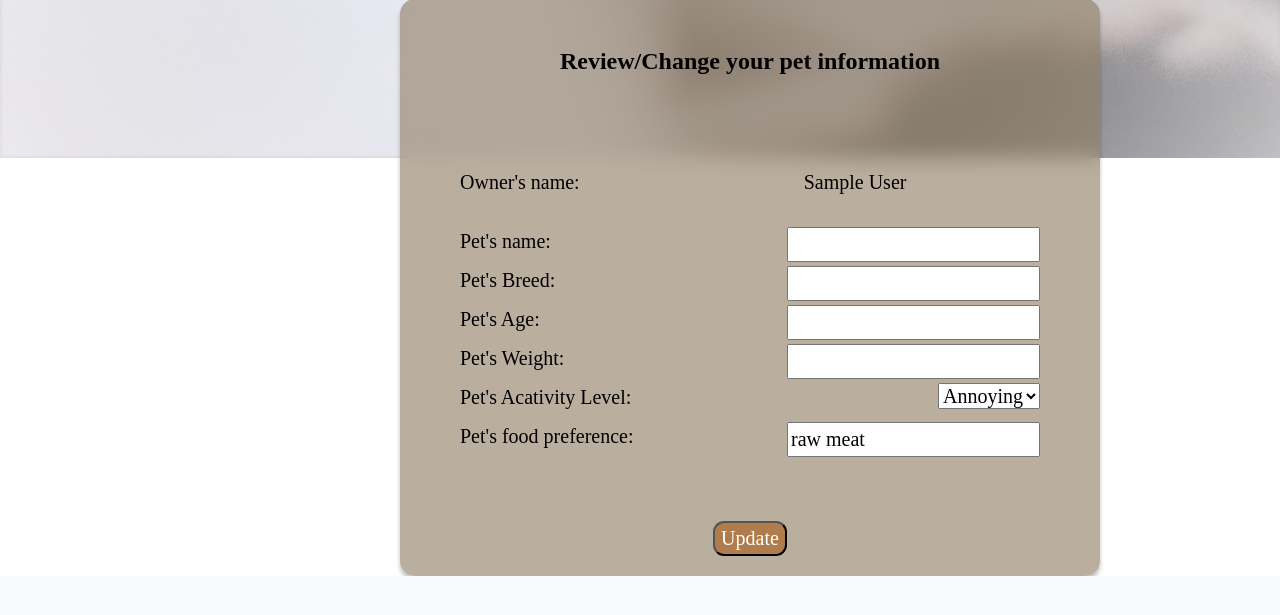
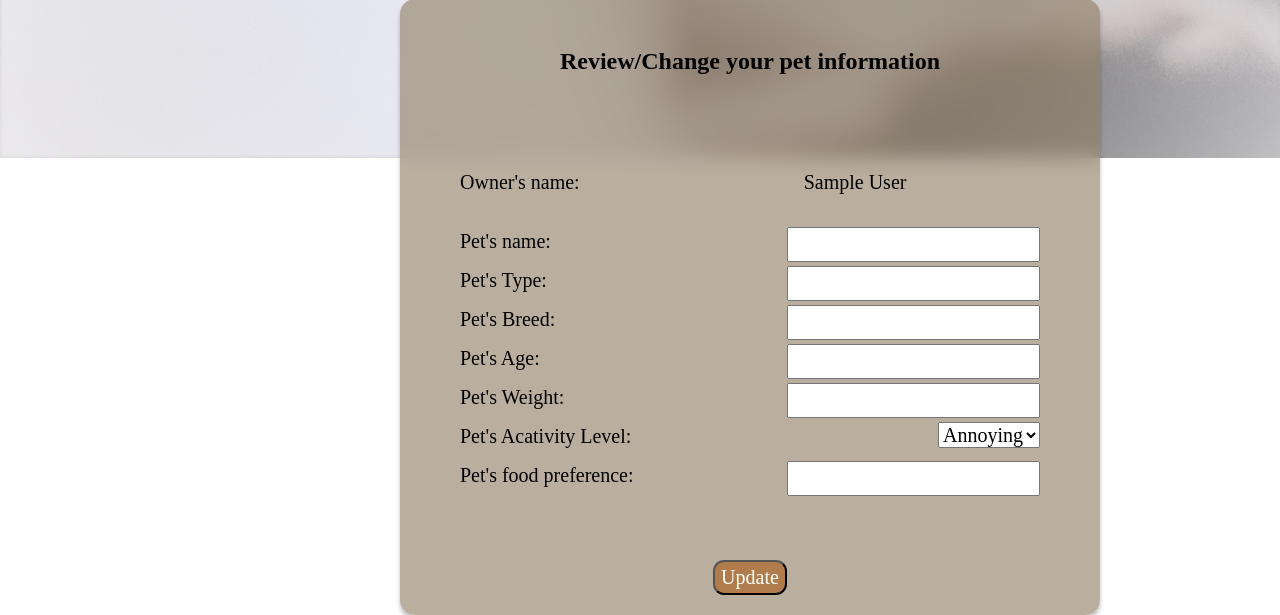
Before and after one commit to liqingy5/TOP, a Flask app: page /petsList/pet/1 in a window 1280 px wide. Shown: the part 1202-1817 px from the top of the page. Before the commit the page ends 1778 px from the top, so only its background shows below. Run offline with Flask 3, Linux system fonts and the light colour scheme; the visitor is signed in with stand-in values (Sample User, id 1); data that the repository does not hold is empty; some libraries are stand-ins or nearby versions.

Commit message:
Add and Delete Pets

```diff
--- a/app.py
+++ b/app.py
@@ -149,6 +149,8 @@ def scheduleRequest():
 
 
 
+
+
 @app.route('/index')
 @login_required
 def index():
@@ -183,6 +185,37 @@ def myInfo():
     return render_template('/components/info.html',user=user)
 
 
+@app.route('/petsList/delete/<int:pet_id>',methods=['GET','POST'])
+@login_required
+def deletePet(pet_id):
+    pet = Pet.query.get(pet_id)
+    db.session.delete(pet)
+    db.session.commit()
+    flash('Delete success.')
+    return redirect(url_for('petsList'))
+
+
+@app.route('/petsList/addPet',methods=['GET','POST'])
+@login_required
+def newPet():
+    if(request.method == 'POST'):
+        name = request.form['petName']
+        type = request.form['petType']
+        breed = request.form['petBreed']
+        age = request.form['petAge']
+        weight = request.form['petWeight']
+        activity_level = request.form['petActivity']
+        food_preference = request.form['petFoodPreference']
+        if not name or not type or not breed or not age or not weight or not activity_level or not food_preference:
+            flash('Invalid input.')
+            return redirect(url_for('newPet'))
+        pet = Pet(name=name,type=type,breed=breed,age=age,weight=weight,activity_level=activity_level,food_preference=food_preference,user=current_user)
+        db.session.add(pet)
+        db.session.commit()
+        flash('Add success.')
+        return redirect(url_for('petsList'))
+    return render_template('/components/pet.html', owner=current_user.name)
+
 @app.route('/petsList/pet/<pet_id>',methods=['GET','POST'])
 @login_required
 def pet(pet_id):
@@ -190,6 +223,7 @@ def pet(pet_id):
 
     if request.method =='POST':
         name = request.form['petName']
+        type = request.form['petType']
         breed= request.form['petBreed']
         age = request.form['petAge']
         weight = request.form['petWeight']
--- a/static/css/petsList.css
+++ b/static/css/petsList.css
@@ -72,3 +72,7 @@
     background-color: #f8f9fa;
 
 }
+
+.float-right {
+    float: right;
+}
--- a/templates/components/pet.html
+++ b/templates/components/pet.html
@@ -18,38 +18,52 @@
 
             <div class=" formInput">
                 <label for="petName">Pet's name:</label>
-                <input class="input" type="text" id="petName" name="petName" value="{{pet.name}}">
+                <input class="input" type="text" id="petName" name="petName"
+                    value="{% if pet %} {{pet.name}} {% endif %}" required>
+            </div>
+
+            <div class="formInput">
+                <label for="petType">Pet's Type:</label>
+                <input class="input" type="text" id="petType" name="petType"
+                    value="{% if pet %} {{pet.type}} {% endif %}" required>
             </div>
 
             <div class="formInput">
                 <label for="petBreed">Pet's Breed:</label>
-                <input class="input" type="text" id="petBreed" name="petBreed" value="{{pet.breed}}">
+                <input class="input" type="text" id="petBreed" name="petBreed"
+                    value="{% if pet %} {{pet.breed}} {% endif %}" required>
             </div>
 
             <div class="formInput">
                 <label for="petAge">Pet's Age:</label>
-                <input class="input" type="text" id="petAge" name="petAge" value="{{pet.age}}">
+                <input class="input" type="text" id="petAge" name="petAge" value="{% if pet %} {{pet.age}} {% endif %}"
+                    required>
             </div>
 
             <div class="formInput">
                 <label for="petWeight">Pet's Weight:</label>
-                <input class="input" type="text" id="petWeight" name="petWeight" value="{{pet.weight}}">
+                <input class="input" type="text" id="petWeight" name="petWeight"
+                    value="{% if pet %} {{pet.weight}} {% endif %}" required>
             </div>
 
             <div class="formInput">
                 <label for="petAcitivityLevel">Pet's Acativity Level:</label>
                 <select name="petActivity" id="petActivity">
-                    <option value="annoying" {% if pet.Activity_level=="annoying" %} selected {% endif %}>Annoying
+                    <option value="annoying" {% if not pet or (pet and pet.Activity_level=="annoying" ) %} selected {%
+                        endif %}>Annoying
                     </option>
-                    <option value="moderate" {% if pet.Activity_level=="moderate" %} selected {% endif %}>Moderate
+                    <option value="moderate" {% if pet and pet.Activity_level=="moderate" %} selected {% endif %}>
+                        Moderate
                     </option>
-                    <option value="quiet" {% if pet.Activity_level=="quiet" %} selected {% endif %}>Quiet</option>
+                    <option value="quiet" {% if pet and pet.Activity_level=="quiet" %} selected {% endif %}>Quiet
+                    </option>
                 </select>
             </div>
 
             <div class="formInput">
                 <label for="petFoodPreference">Pet's food preference:</label>
-                <input class="input" type="text" id="petFoodPreference" name="petFoodPreference" value="raw meat">
+                <input class="input" type="text" id="petFoodPreference" name="petFoodPreference"
+                    value="{% if pet %} {{pet.food_preference}} {% endif %}" required>
             </div>
 
             <div class="petButton">
--- a/templates/components/petsList.html
+++ b/templates/components/petsList.html
@@ -10,12 +10,16 @@
     <div class="petsListForm">
         <form method="GET">
             <h1>My Pet(s)</h1>
+            <div class="AddPetBtn">
+                <a href="{{url_for('newPet')}}">Add Pet</a>
+            </div>
             <p>{{ pets|length }} Pet(s)</p>
             <ul class="lists">
                 {% for pet in pets %}
                 <li>{{ pet.name }}
                     <span class="float-right">
                         <a class="petSelect" href="{{url_for('pet',pet_id=pet.id)}}">View</a>
+                        <a class="petSelect" href="{{url_for('deletePet',pet_id=pet.id)}}">Delete</a>
                     </span>
                 </li>
                 {% endfor %}
```
